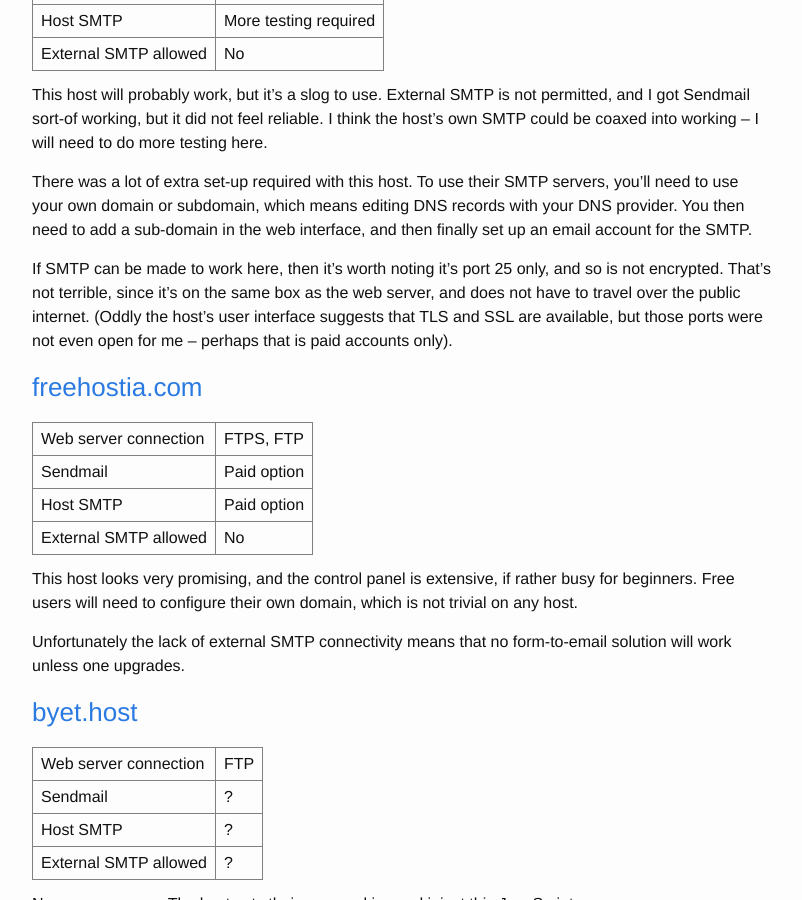
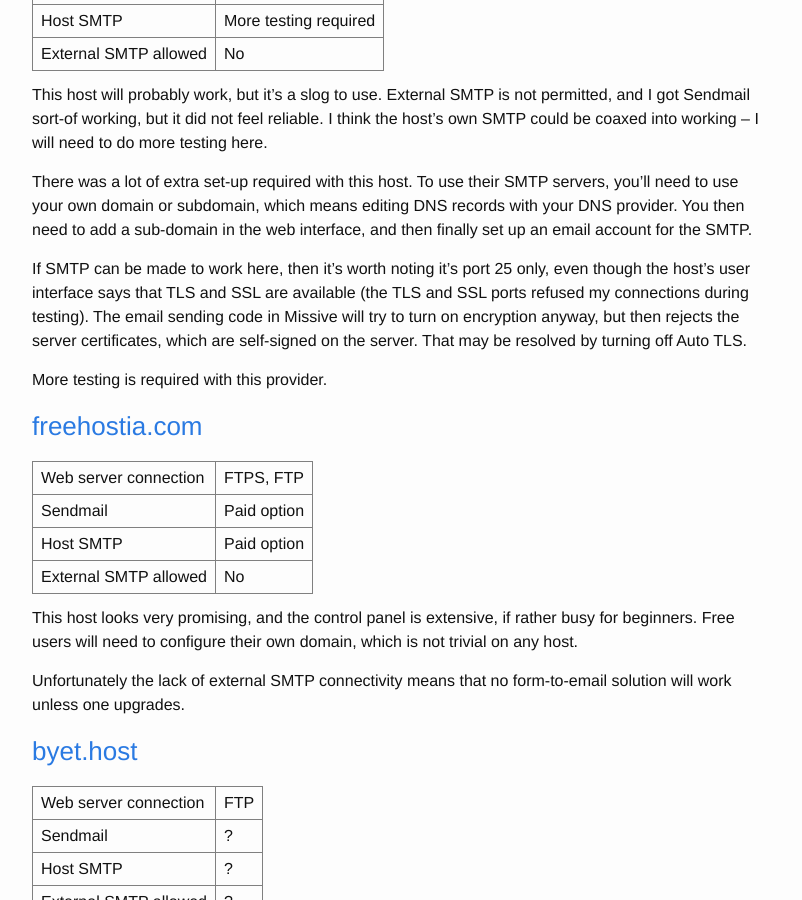
Before and after one commit to missive-app/docs, a Jekyll site: the page built from _posts/2018-02-12-list-of-free-lamp-hosts.markdown, in a window 1280 px wide and 900 px high, scrolled down 1437 px. Shown: the whole window, without its empty margins (238-1040 px from the left). Built offline with Jekyll 4.4.1, drawn with Linux system fonts in a browser that asks for light colours.

Commit message:
Add new notes for this host (particularly about server certs)

```diff
--- a/_posts/2018-02-12-list-of-free-lamp-hosts.markdown
+++ b/_posts/2018-02-12-list-of-free-lamp-hosts.markdown
@@ -80,11 +80,14 @@
 your DNS provider. You then need to add a sub-domain in the web interface, and then
 finally set up an email account for the SMTP.
 
-If SMTP can be made to work here, then it's worth noting it's port 25 only, and so
-is not encrypted. That's not terrible, since it's on the same box as the web server,
-and does not have to travel over the public internet. (Oddly the host's user interface
-suggests that TLS and SSL are available, but those ports were not even open for me
--- perhaps that is paid accounts only).
+If SMTP can be made to work here, then it's worth noting it's port 25 only, even
+though the host's user interface says that TLS and SSL are available (the TLS
+and SSL ports refused my connections during testing). The email sending code in
+Missive will try to turn on encryption anyway, but then rejects the server
+certificates, which are self-signed on the server. That may be resolved by turning
+off Auto TLS.
+
+More testing is required with this provider.
 
 ### [freehostia.com](https://www.freehostia.com/)
 
```
